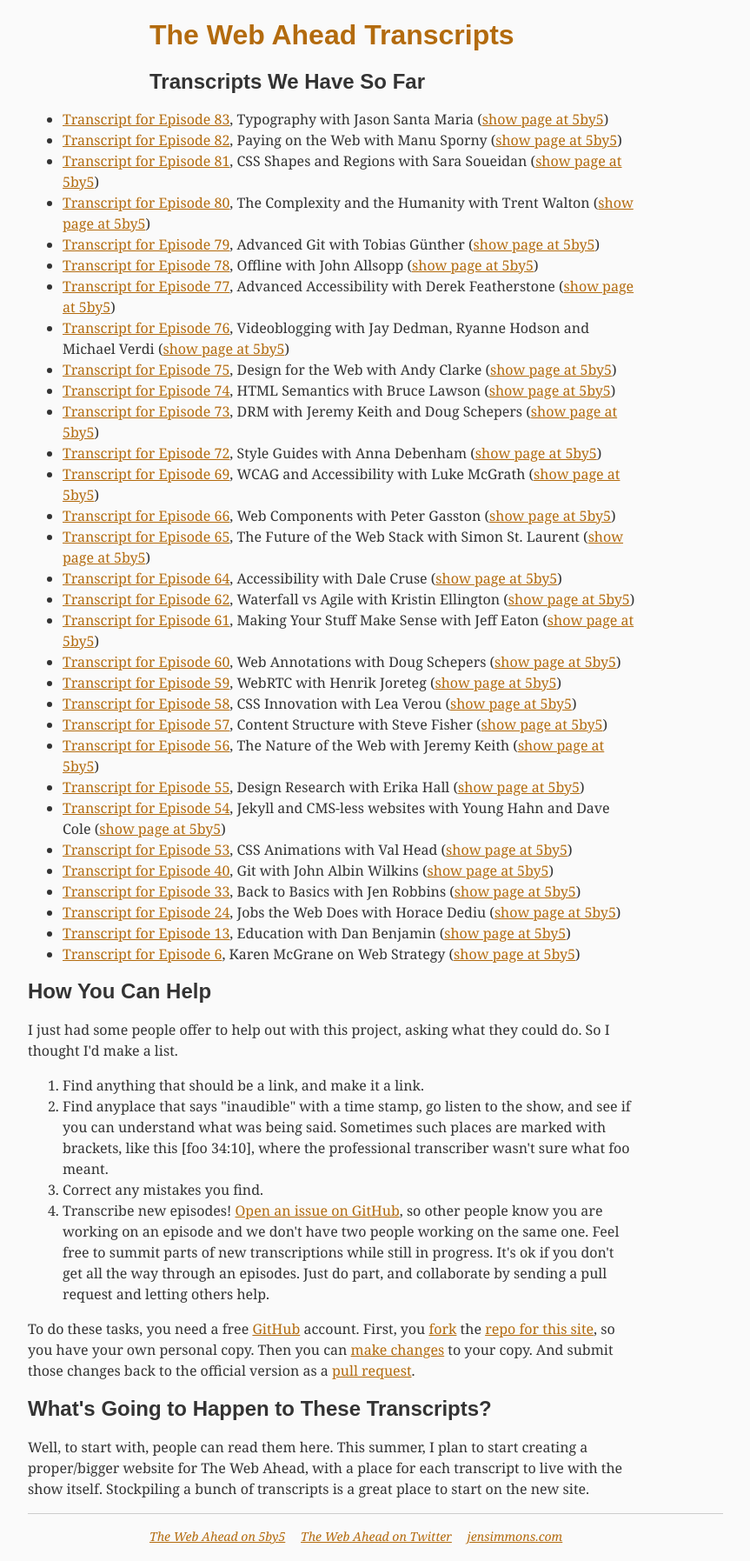
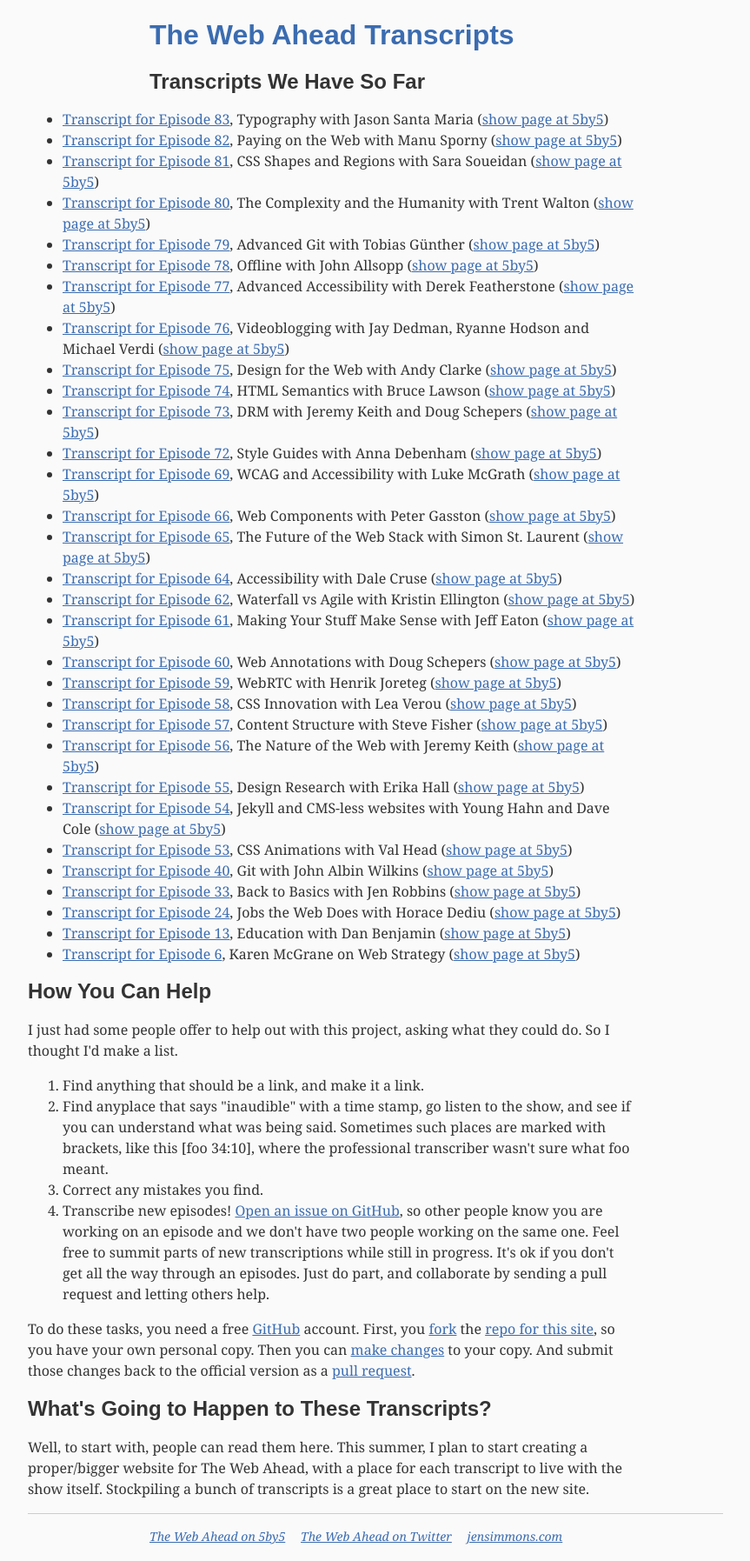
Before and after one commit to jensimmons/webahead-transcripts, a Jekyll site: the page built from index.html, in a window 1280 px wide. Shown: the whole page at 87% size, without its empty margins (208-1071 px from the left). Built offline with Jekyll 4.4.1, drawn with Linux system fonts in a browser that asks for light colours; Markdown is read by kramdown in place of the engine named in the settings.

Commit message:
making the new blue glow a bit less

```diff
--- a/css/style.css
+++ b/css/style.css
@@ -33,7 +33,7 @@ a:visited,
 a:hover,
 a:focus,
 a:active {
-  color: #B36B0E;
+  color: #3B6CB0;
 }
 h1 {
   line-height: 1.2em;
```
